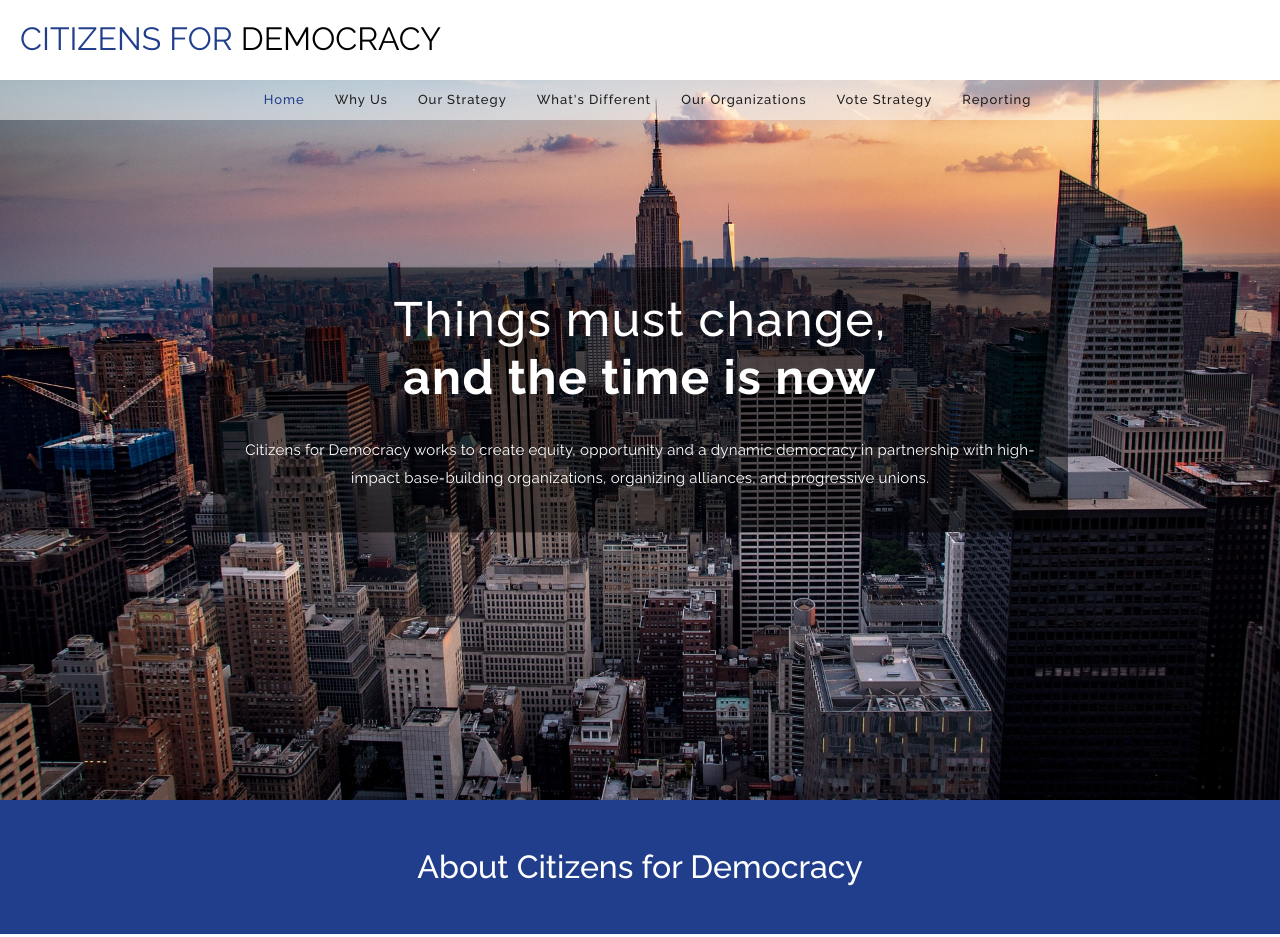
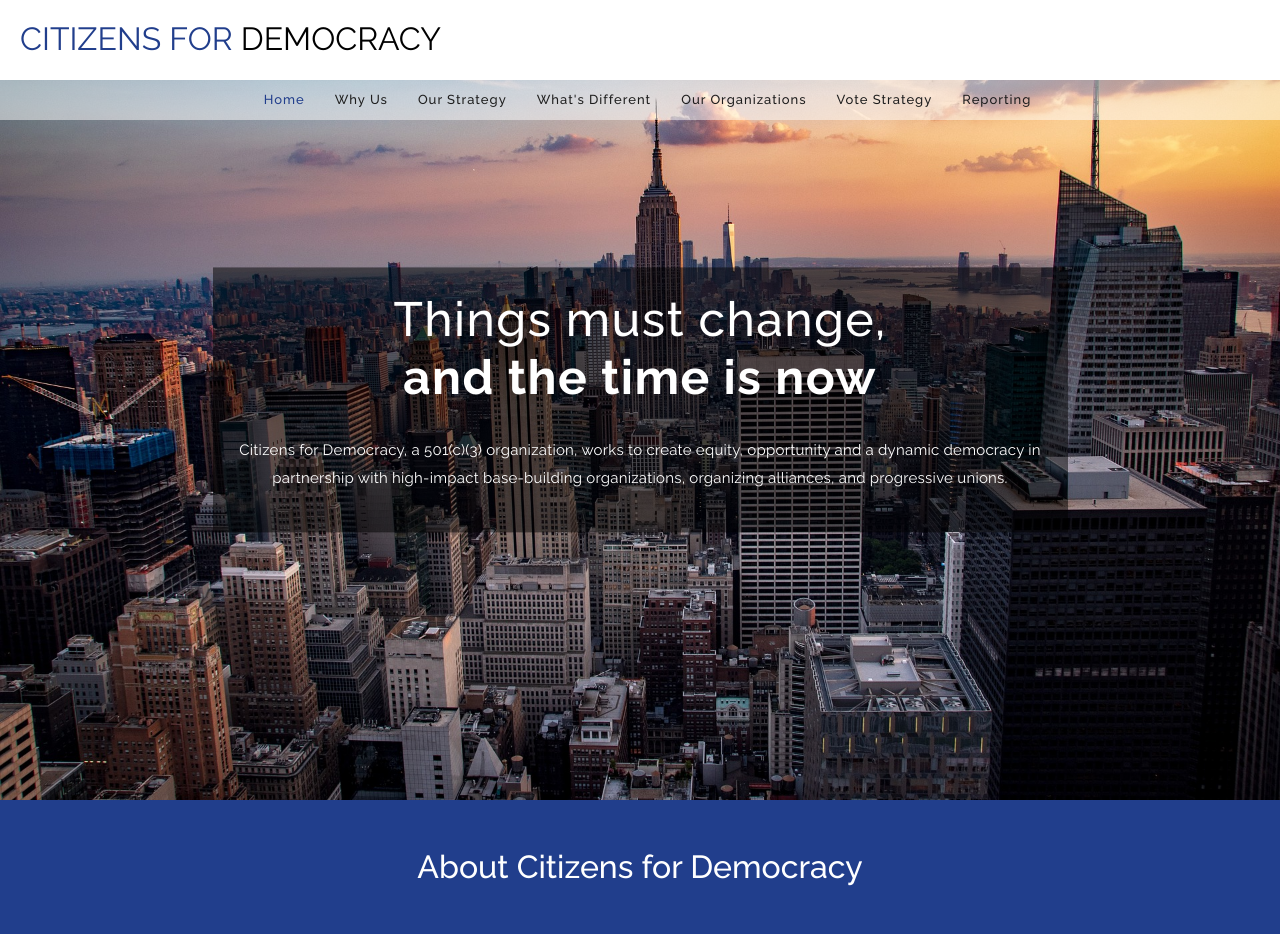
Before and after one commit to raj967452/c4d, a plain HTML site: page index.html in a window 1280 px wide. Shown: the top 937 px of the page. Drawn offline with Linux system fonts and the light colour scheme.

Commit message:
changes on 07292020

```diff
--- a/index.html
+++ b/index.html
@@ -68,7 +68,7 @@
                 <div class="row">
                     <div class="mx-auto d-flex flex-column col-lg-9 pt-4 top_h_bg">
                         <h1>Things must change, <br><strong> and the time is now</strong></h1>
-                        <p>Citizens for Democracy works to create equity, opportunity and a dynamic democracy in partnership with high-impact base-building organizations, organizing alliances, and progressive unions.</p>
+                        <p>Citizens for Democracy, a 501(c)(3) organization, works to create equity, opportunity and a dynamic democracy in partnership with high-impact base-building organizations, organizing alliances, and progressive unions.</p>
                     </div>
                 </div>
             </div>
```
